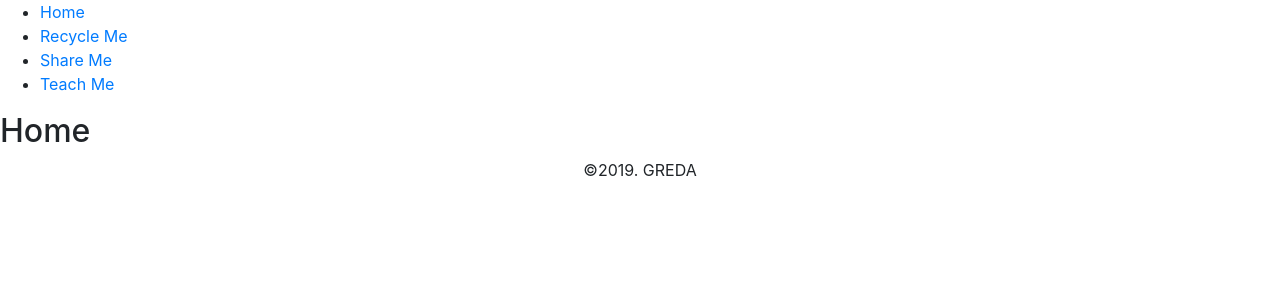
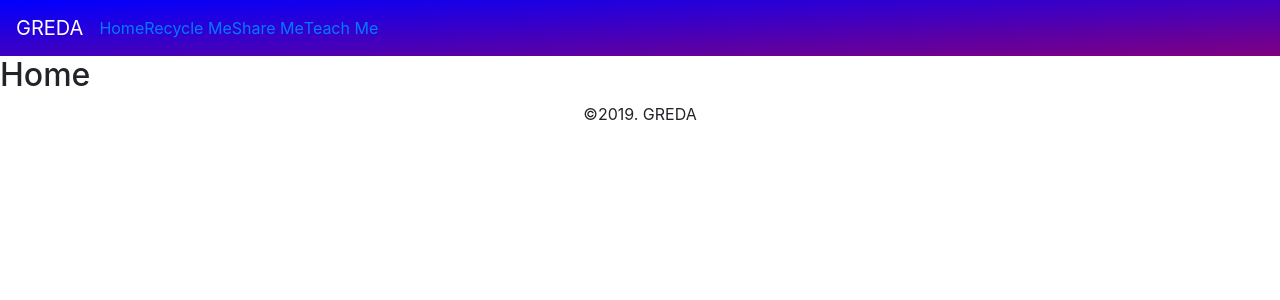
Before and after one commit to aengblom/GREDA, a React (Create React App) app: page / in a window 1280 px wide. Shown: the top 300 px of the page. Built offline with nearby package versions, Linux system fonts and the light colour scheme.

Commit message:
Move router to header

```diff
--- a/package.json
+++ b/package.json
@@ -6,6 +6,7 @@
     "classnames": "^2.2.6",
     "react": "^16.10.2",
     "react-dom": "^16.10.2",
+    "react-router-dom": "^5.1.2",
     "react-scripts": "3.2.0"
   },
   "scripts": {
--- a/src/App.js
+++ b/src/App.js
@@ -9,64 +9,11 @@ import Header from "./Components/Header";
 import { BrowserRouter as Router, Switch, Route, Link } from "react-router-dom";
 import Footer from "./Components/Footer";
 
-function Home() {
-  return <h2>Home</h2>;
-}
-
-function RecycleMe() {
-  return <h2>Recycle Me!</h2>;
-}
-
-function Share() {
-  return <h2>Share</h2>;
-}
-
-function Teach() {
-  return <h2>Teach Me</h2>;
-}
-
 export default function App() {
   return (
     <div>
-    <Router>
-      <div>
-        <nav>
-          <ul>
-            <li>
-              <Link to="/">Home</Link>
-            </li>
-            <li>
-              <Link to="/recycle">Recycle Me</Link>
-            </li>
-            <li>
-              <Link to="/share">Share Me</Link>
-            </li>
-            <li>
-              <Link to="/teach">Teach Me</Link>
-            </li>
-          </ul>
-        </nav>
-
-        {/* A <Switch> looks through its children <Route>s and
-            renders the first one that matches the current URL. */}
-        <Switch>
-          <Route path="/recycle">
-            <RecycleMe />
-          </Route>
-          <Route path="/share">
-            <Share />
-          </Route>
-          <Route path="/teach">
-            <Teach />
-          </Route>
-          <Route path="/">
-            <Home />
-          </Route>
-        </Switch>
-      </div>
-    </Router>
-
-    <Footer></Footer>
+      <Header></Header>
+      <Footer></Footer>
     </div>
   );
 }
--- a/src/Components/Header/Header.css
+++ b/src/Components/Header/Header.css
@@ -0,0 +1,3 @@
+.grad {
+  background-image: linear-gradient(to bottom right, blue, purple);
+}
--- a/src/Components/Header/Header.js
+++ b/src/Components/Header/Header.js
@@ -1,9 +1,55 @@
+/* eslint-disable jsx-a11y/anchor-is-valid */
 import React, { Component } from "react";
+import { BrowserRouter as Router, Switch, Route, Link } from "react-router-dom";
 import "./Header.css";
+
+function Home() {
+  return <h2>Home</h2>;
+}
+
+function RecycleMe() {
+  return <h2>Recycle Me!</h2>;
+}
+
+function Share() {
+  return <h2>Share</h2>;
+}
+
+function Teach() {
+  return <h2>Teach Me</h2>;
+}
 
 class Header extends Component {
   render() {
-    return <div>Test</div>;
+    return (
+      <div>
+        <Router>
+          <nav className="navbar navbar-expand-lg navbar-dark grad">
+            <a className="navbar-brand" href="#">
+              GREDA
+            </a>
+            <Link to="/">Home</Link>
+            <Link to="/recycle">Recycle Me</Link>
+            <Link to="/share">Share Me</Link>
+            <Link to="/teach">Teach Me</Link>
+          </nav>
+          <Switch>
+            <Route path="/recycle">
+              <RecycleMe />
+            </Route>
+            <Route path="/share">
+              <Share />
+            </Route>
+            <Route path="/teach">
+              <Teach />
+            </Route>
+            <Route path="/">
+              <Home />
+            </Route>
+          </Switch>
+        </Router>
+      </div>
+    );
   }
 }
 
```
Also changed, not shown: 1 other file (tests, documents, lock files or other folders).
